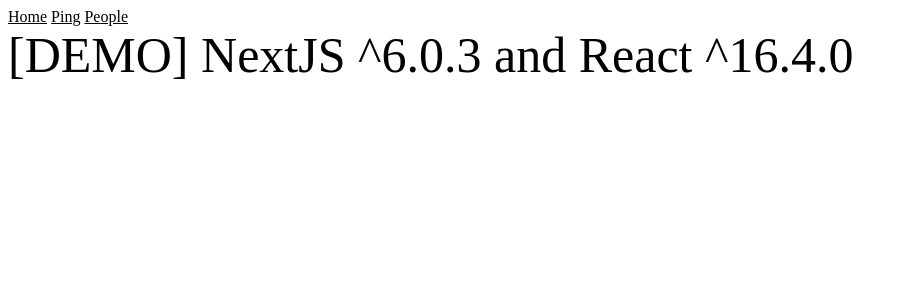
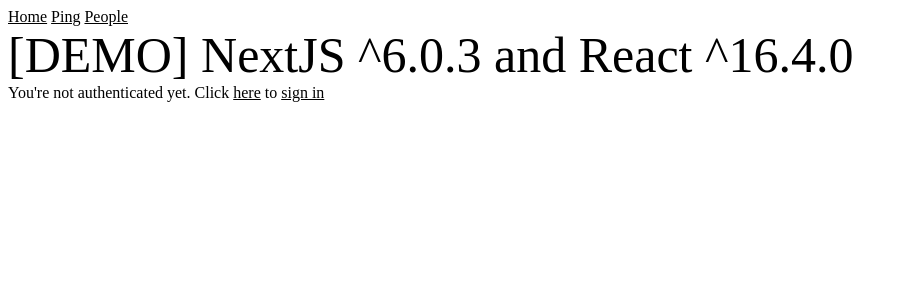
Before and after one commit to victorprocure/demo-nextjs-v6, a Next.js app: page / in a window 1280 px wide. Shown: the top 300 px of the page, without its empty margins (0-907 px from the left). Built offline with nearby package versions, Linux system fonts and the light colour scheme.

Commit message:
Index page is now built using the defaultPage HOC

```diff
--- a/pages/index.jsx
+++ b/pages/index.jsx
@@ -1,12 +1,23 @@
-import App from '../layout/App'
+import Link from 'next/link'
+import PropTypes from 'prop-types'
+
 import { dependencies } from '../package.json'
 const { next: nextJSVersion, react: reactVersion } = dependencies
 
-export default () => (
+import App from '../layout/App'
+import defaultPage from '../hocs/defaultPage'
+
+const Index = ({ isAuthenticated }) => (
   <App>
     <div className="heading">
       [DEMO] NextJS {nextJSVersion} and React {reactVersion}
     </div>
+    { isAuthenticated && <div>Super secret content!</div>}
+    { !isAuthenticated &&
+      <div>
+        You're not authenticated yet. Click <Link href='/auth/sign-in'><a>here</a></Link> to <Link href='/auth/sign-in'><a>sign in</a></Link>
+      </div>
+    }
     <style>{`
       /* Sample inline styles */
       .heading {
@@ -16,3 +27,9 @@
     </style>
   </App>
 )
+
+Index.propTypes = {
+  isAuthenticated: PropTypes.bool
+}
+
+export default defaultPage(Index)
```
